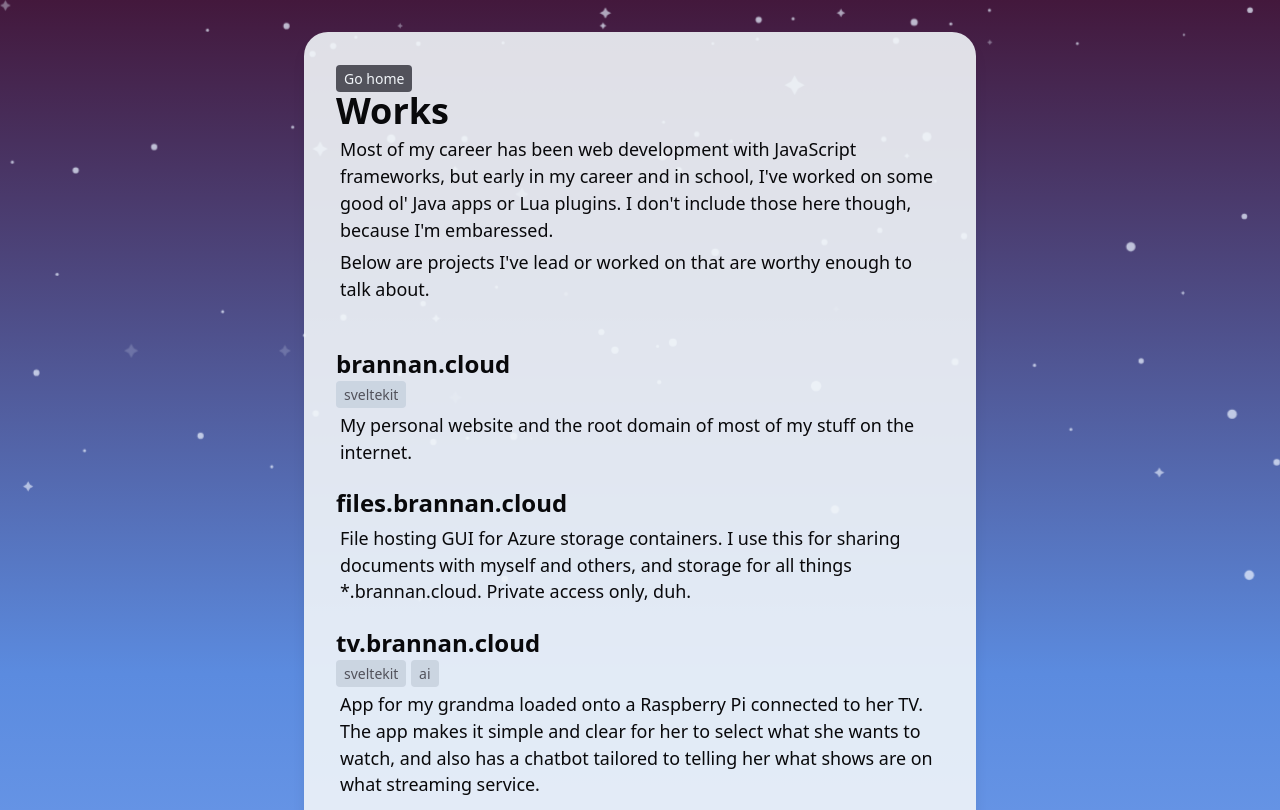
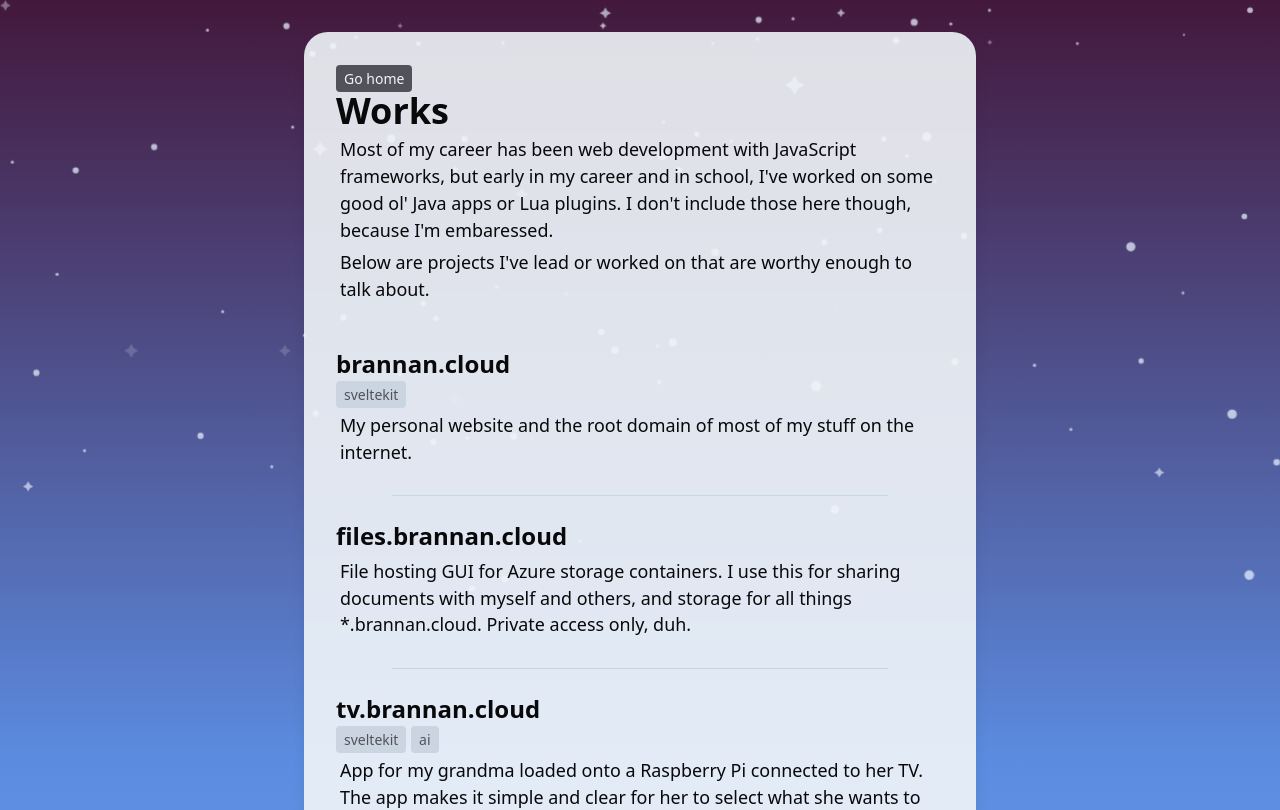
Before and after one commit to bananabrann/brannan.cloud, a SvelteKit app: page /works in a window 1280 px wide. Shown: the top 810 px of the page. Built offline with nearby package versions, Linux system fonts and the light colour scheme; a web font is replaced by a local one.

Commit message:
Add a simple line component

```diff
--- /dev/null
+++ b/src/lib/components/SimpleLine.svelte
@@ -0,0 +1,3 @@
+<div class="flex justify-center my-2 mx-6 sm:mx-8 md:mx-14">
+	<div class=" bg-slate-300 w-full h-px" />
+</div>
--- a/src/routes/works/+page.svelte
+++ b/src/routes/works/+page.svelte
@@ -1,6 +1,7 @@
 <script>
 	import TagOutline from "svelte-material-icons/TagOutline.svelte";
 	import Tag from "$lib/components/Tag.svelte";
+	import SimpleLine from "$lib/components/SimpleLine.svelte";
 	import GitHub from "svelte-material-icons/Github.svelte";
 	import ReadingPage from "../../lib/components/ReadingPage.svelte";
 </script>
@@ -33,6 +34,8 @@
 			<p>My personal website and the root domain of most of my stuff on the internet.</p>
 		</div>
 
+		<SimpleLine />
+
 		<div>
 			<div class="flex content-between w-full">
 				<h3>files.brannan.cloud</h3>
@@ -42,6 +45,8 @@
 				and others, and storage for all things *.brannan.cloud. Private access only, duh.
 			</p>
 		</div>
+
+		<SimpleLine />
 
 		<div>
 			<div class="flex content-between w-full">
@@ -55,6 +60,8 @@
 				telling her what shows are on what streaming service.
 			</p>
 		</div>
+
+		<SimpleLine />
 
 		<div>
 			<div class="flex content-between w-full">
@@ -70,6 +77,8 @@
 			</p>
 		</div>
 
+		<SimpleLine />
+
 		<div>
 			<div class="flex content-between w-full">
 				<h3>tims</h3>
@@ -81,6 +90,8 @@
 				United States are managed by archivists and publicly available for viewing.
 			</p>
 		</div>
+
+		<SimpleLine />
 
 		<div>
 			<div class="flex content-between w-full">
```
